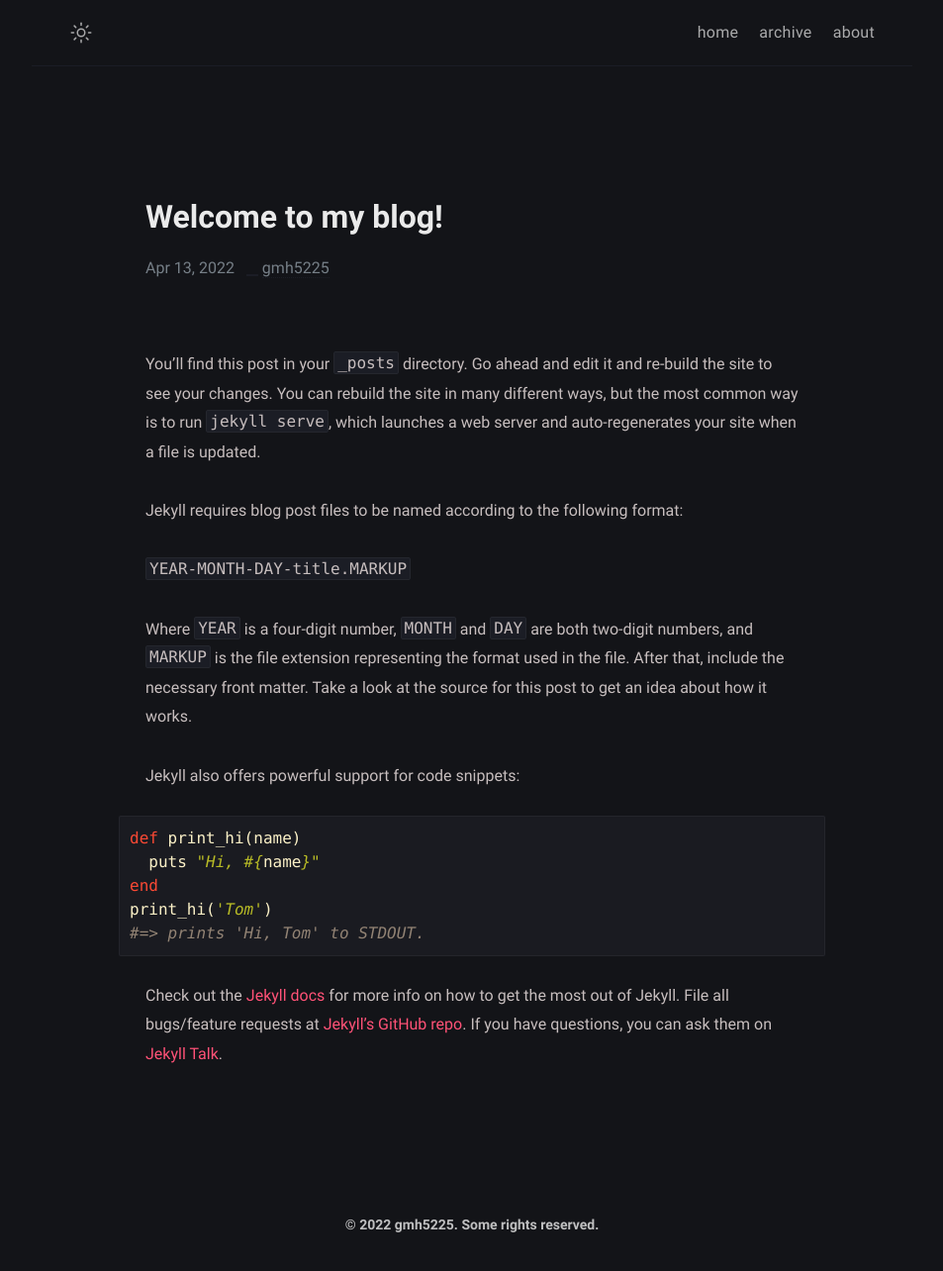
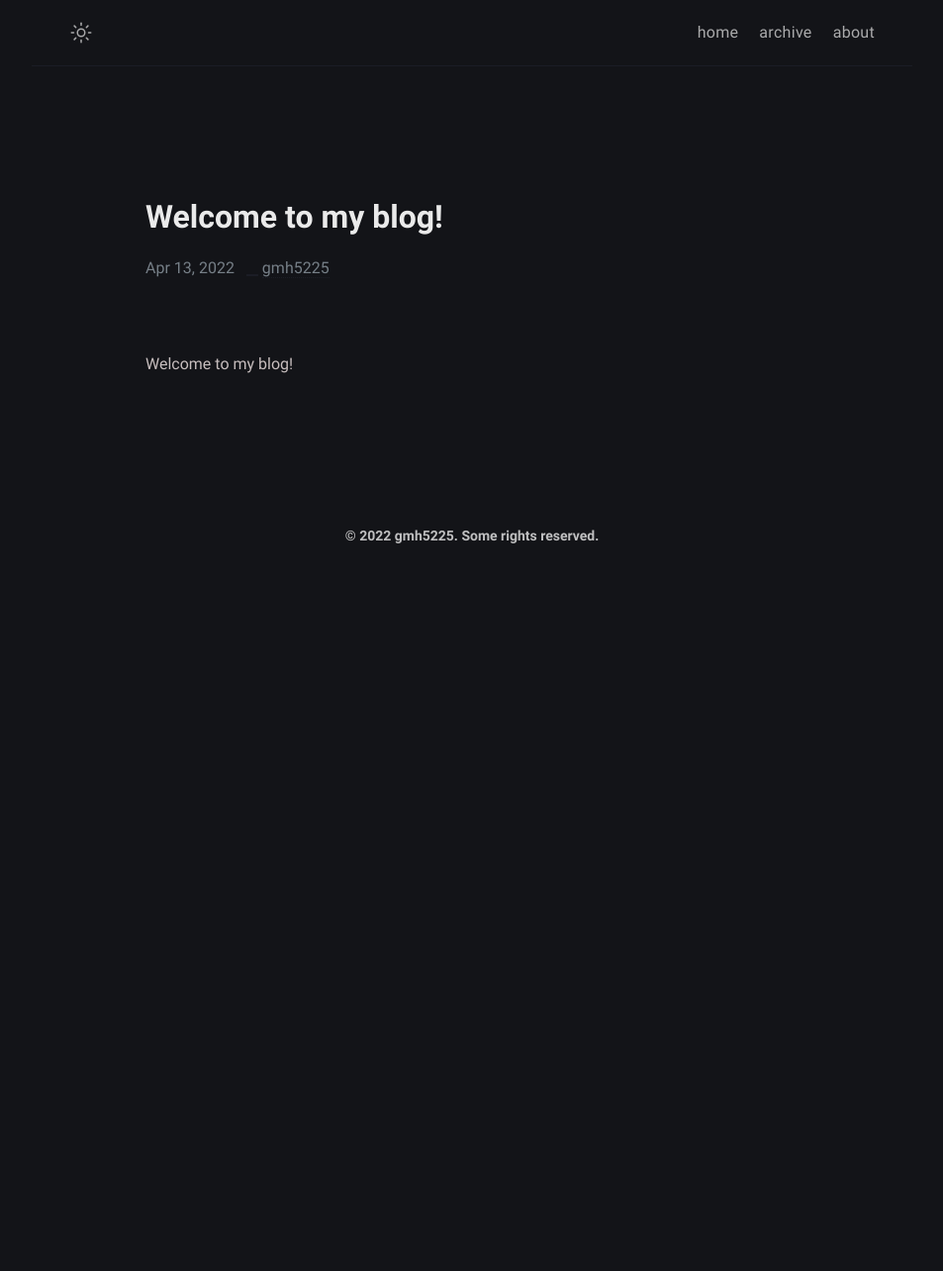
Before and after one commit to gmh5225/gmh5225.github.io, a Jekyll site: the page built from _posts/welcome-to-my-blog/2022-04-13-welcome-to-my-blog.md, in a window 1280 px wide. Shown: the whole page at 99% size, without its empty margins (163-1116 px from the left). Built offline with Jekyll 4.4.1, drawn with Linux system fonts in a browser that asks for light colours; after the commit the page ends 900 px from its top, so only the background shows below that.

Commit message:
Update 2022-04-13-welcome-to-my-blog.md

```diff
--- a/_posts/welcome-to-my-blog/2022-04-13-welcome-to-my-blog.md
+++ b/_posts/welcome-to-my-blog/2022-04-13-welcome-to-my-blog.md
@@ -6,26 +6,4 @@ categories: jekyll update
 
 ---
 
-You’ll find this post in your `_posts` directory. Go ahead and edit it and re-build the site to see your changes. You can rebuild the site in many different ways, but the most common way is to run `jekyll serve`, which launches a web server and auto-regenerates your site when a file is updated.
-
-Jekyll requires blog post files to be named according to the following format:
-
-`YEAR-MONTH-DAY-title.MARKUP`
-
-Where `YEAR` is a four-digit number, `MONTH` and `DAY` are both two-digit numbers, and `MARKUP` is the file extension representing the format used in the file. After that, include the necessary front matter. Take a look at the source for this post to get an idea about how it works.
-
-Jekyll also offers powerful support for code snippets:
-
-{% highlight ruby %}
-def print_hi(name)
-  puts "Hi, #{name}"
-end
-print_hi('Tom')
-#=> prints 'Hi, Tom' to STDOUT.
-{% endhighlight %}
-
-Check out the [Jekyll docs][jekyll-docs] for more info on how to get the most out of Jekyll. File all bugs/feature requests at [Jekyll’s GitHub repo][jekyll-gh]. If you have questions, you can ask them on [Jekyll Talk][jekyll-talk].
-
-[jekyll-docs]: https://jekyllrb.com/docs/home
-[jekyll-gh]:   https://github.com/jekyll/jekyll
-[jekyll-talk]: https://talk.jekyllrb.com/
+Welcome to my blog!
```
